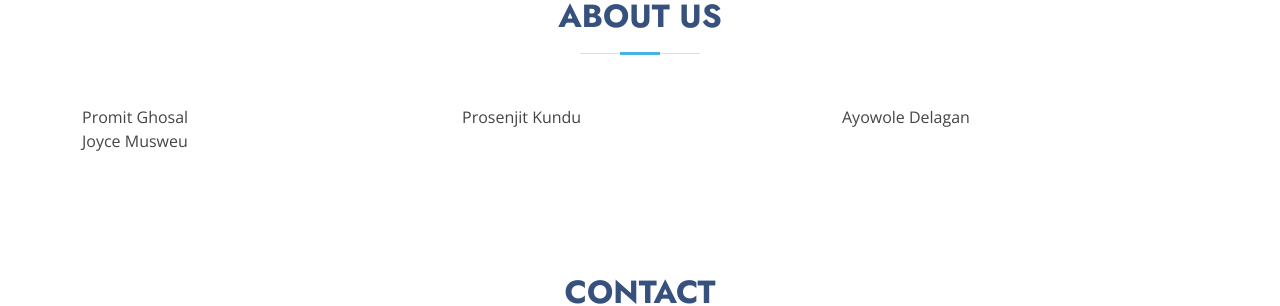
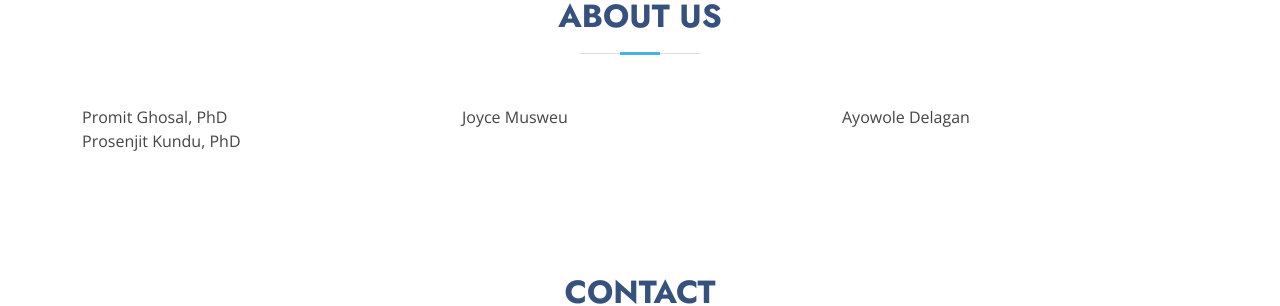
Before and after one commit to betterhealthusingAI/betterhealthusingAI.github.io, a Jekyll site: the page built from index.html, in a window 1280 px wide and 900 px high, scrolled down 502 px. Shown: the part 281-587 px from the top of the window. Built offline with Jekyll 4.4.1, drawn with Linux system fonts in a browser that asks for light colours.

Commit message:
Update design_one.html

```diff
--- a/_layouts/design_one.html
+++ b/_layouts/design_one.html
@@ -91,10 +91,10 @@
         </div>
 
         <div class="row content">
-          <div class="col-lg-4"> Promit Ghosal </div>
-          <div class="col-lg-4"> Prosenjit Kundu </div>
-          <div class="col-lg-4"> Ayowole Delagan </div>
-          <div class="col-lg-4"> Joyce Musweu </div>
+          <div class="col-sm-4"> Promit Ghosal, PhD </div>
+          <div class="col-sm-4"> Joyce Musweu </div>
+          <div class="col-sm-4"> Ayowole Delagan </div>
+          <div class="col-sm-4"> Prosenjit Kundu, PhD </div>
         </div>
 
       </div>
```
